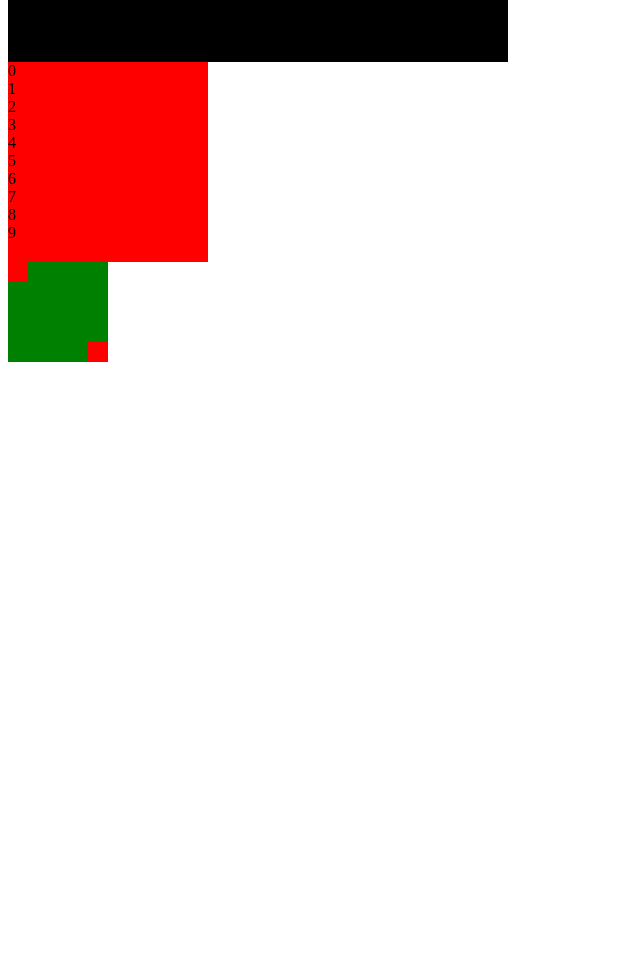
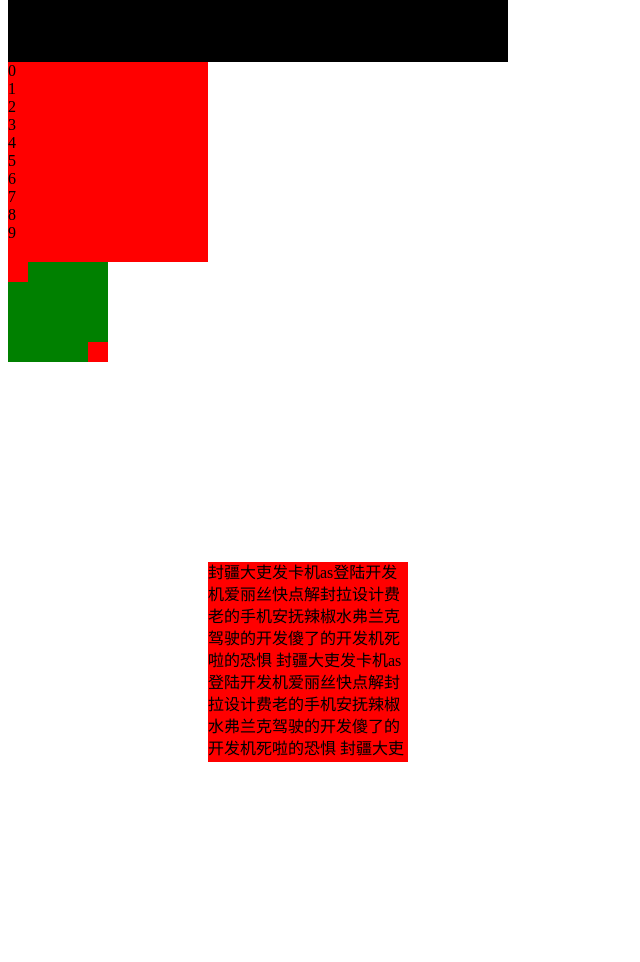
Before and after one commit to wakexiao/js-lib, a website built with webpack: page test.html in a window 1280 px wide. Shown: the part 988-1950 px from the top of the page, without its empty margins (0-640 px from the left). Before the commit the page ends 1358 px from the top, so only its background shows below. Built offline with nearby package versions, Linux system fonts and the light colour scheme.

```diff
--- a/src/index.ts
+++ b/src/index.ts
@@ -1,2 +1,2 @@
 // import './structure/reverseLinkList';
-import './js-lib/evnetBus'
+import './js-lib/fibonacci'
--- a/test.html
+++ b/test.html
@@ -62,6 +62,28 @@
       #flexbox div:nth-child(2){
         align-self: flex-end;
       }
+      .dailog {
+        width: 200px;
+        height: 200px;
+        margin: 200px;
+        overflow: hidden;
+      }
+      .text {
+        margin: 0;
+        overflow: hidden;
+        text-overflow: ellipsis;
+        line-height: 22px;
+      }
+      .text::after{
+        content: '确认';
+      }
+      .confrim {
+        display: inline;
+        width: 30px;
+        height: 10px;
+        background: blue;
+        color: white;
+      }
     </style>
   </head>
   <body>
@@ -77,6 +99,15 @@
     <div id="flexbox">
       <div></div>
       <div></div>
+    </div>
+    <div class="dailog">
+      <p class="text">
+        封疆大吏发卡机as登陆开发机爱丽丝快点解封拉设计费老的手机安抚辣椒水弗兰克驾驶的开发傻了的开发机死啦的恐惧
+        封疆大吏发卡机as登陆开发机爱丽丝快点解封拉设计费老的手机安抚辣椒水弗兰克驾驶的开发傻了的开发机死啦的恐惧
+        封疆大吏发卡机as登陆开发机爱丽丝快点解封拉设计费老的手机安抚辣椒水弗兰克驾驶的开发傻了的开发机死啦的恐惧
+        封疆大吏发卡机as登陆开发机爱丽丝快点解封拉设计费老的手机安抚辣椒水弗兰克驾驶的开发傻了的开发机死啦的恐惧
+      </p>
+      <span class="confrim">确定</span>
     </div>
     <script>
       function myCall(context, ...args) {
```
